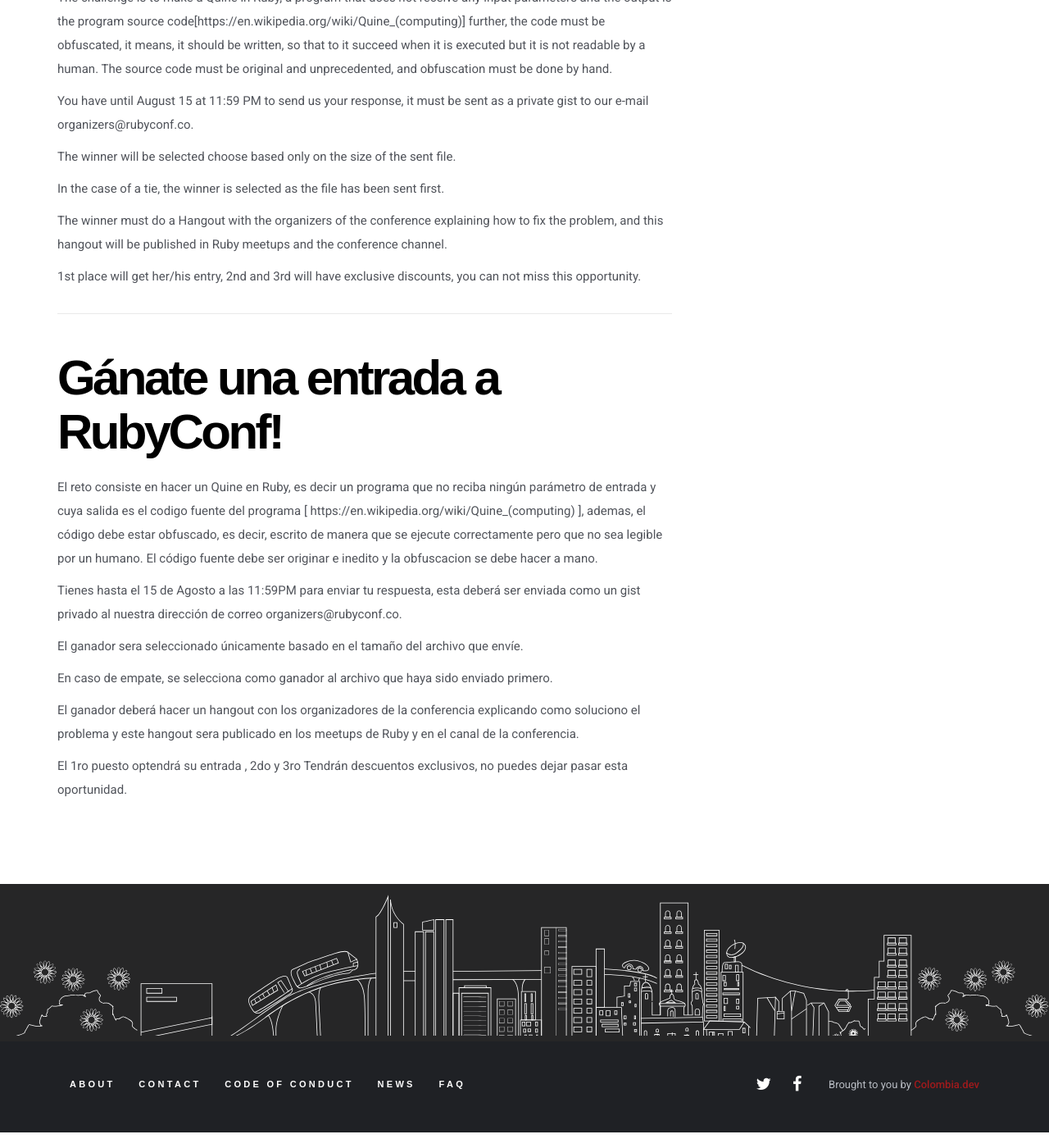
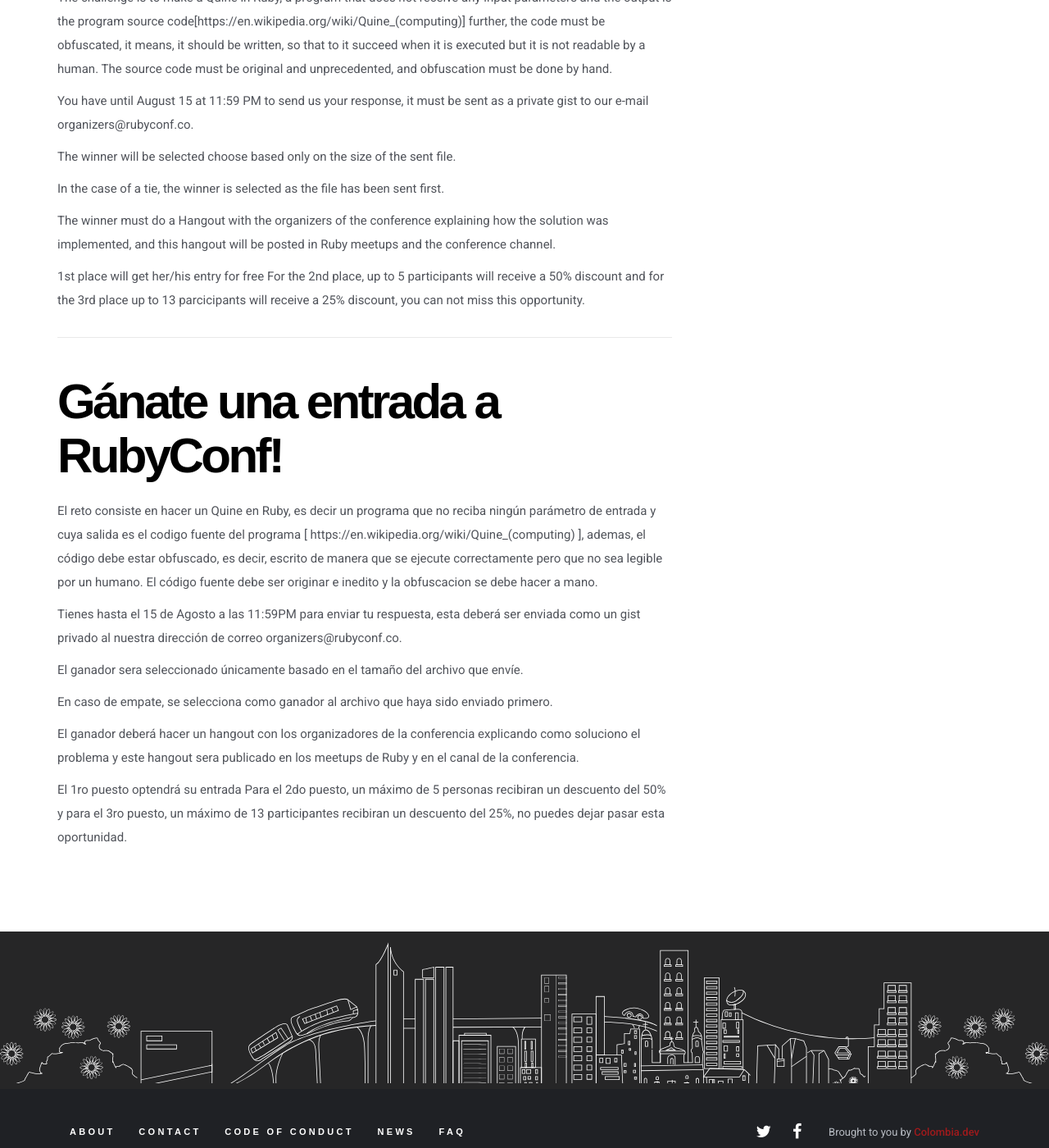
Before and after one commit to RubyConfCo/2016-rubyconfco.github.io, a Jekyll site: the page built from blog/_posts/2016-07-30-challenge.md, in a window 1280 px wide and 1400 px high, scrolled down 993 px. Shown: the whole window at 82% size. Built offline with Jekyll 4.4.1, drawn with Linux system fonts in a browser that asks for light colours; some web fonts are replaced; a script that is not in the unit is left out; comment, search, counter and statistics services are not loaded.

Commit message:
includes details for 2nd and 3rd places

```diff
--- a/blog/_posts/2016-07-30-challenge.md
+++ b/blog/_posts/2016-07-30-challenge.md
@@ -18,9 +18,11 @@
 
 In the case of a tie, the winner is selected as the file has been sent first.
 
-The winner must do a Hangout with the organizers of the conference explaining how to fix the problem, and this hangout will be published in Ruby meetups and the conference channel.
+The winner must do a Hangout with the organizers of the conference explaining how the solution was implemented, and this hangout will be posted in Ruby meetups and the conference channel.
 
-1st place will get her/his entry, 2nd and 3rd will have exclusive discounts, you can not miss this opportunity.
+1st place will get her/his entry for free
+For the 2nd place, up to 5 participants will receive a 50% discount
+and for the 3rd place up to 13 parcicipants will receive a 25% discount, you can not miss this opportunity.
 
 
 * * *
@@ -37,4 +39,6 @@
 
 El ganador deberá hacer un hangout con los organizadores de la conferencia explicando como soluciono el problema y este hangout sera publicado en los meetups de Ruby y en el canal de la conferencia.
 
-El 1ro puesto optendrá su entrada , 2do y 3ro Tendrán descuentos exclusivos, no puedes dejar pasar esta oportunidad.
+El 1ro puesto optendrá su entrada
+Para el 2do puesto, un máximo de 5 personas recibiran un descuento del 50%
+y para el 3ro puesto, un máximo de 13 participantes recibiran un descuento del 25%, no puedes dejar pasar esta oportunidad.
```
